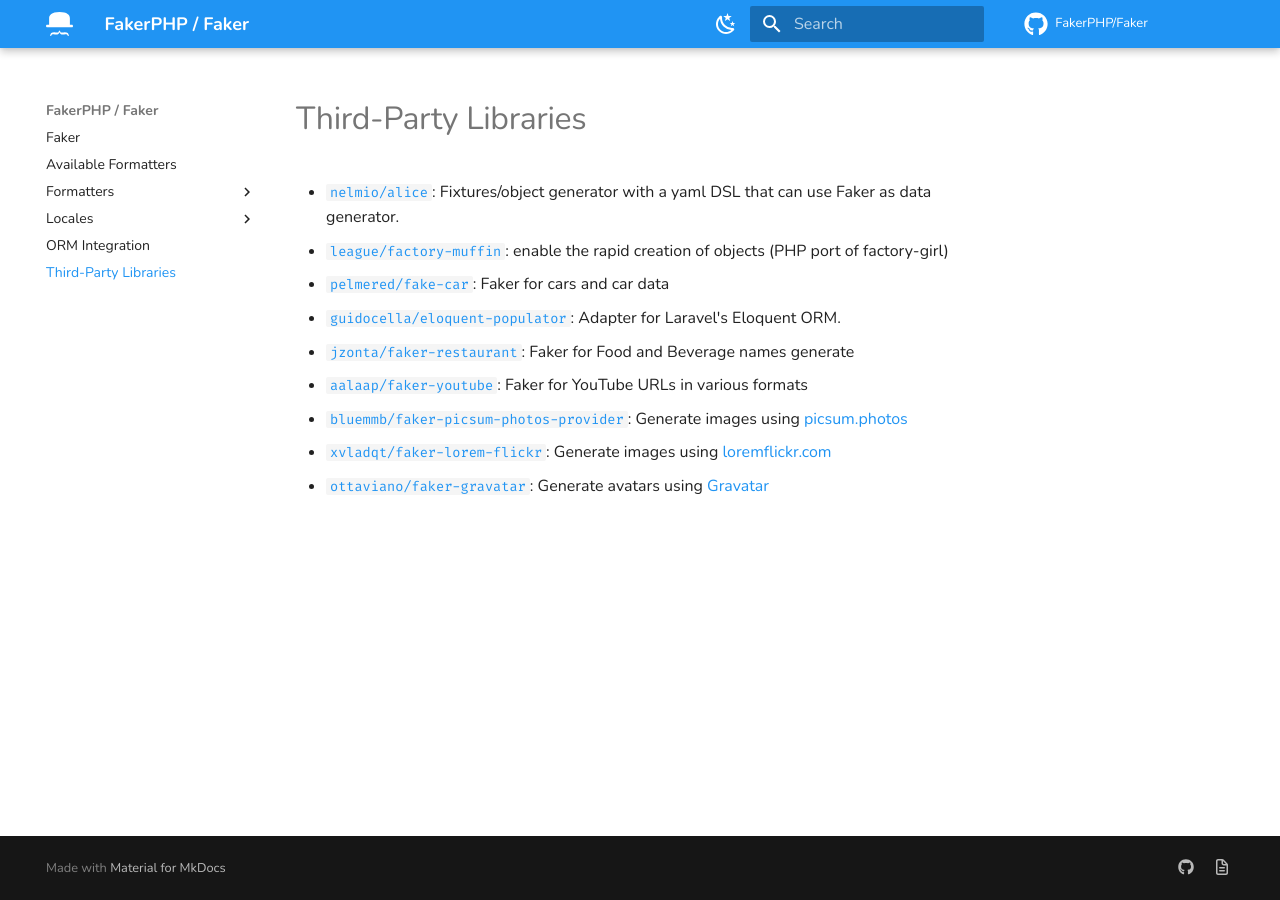
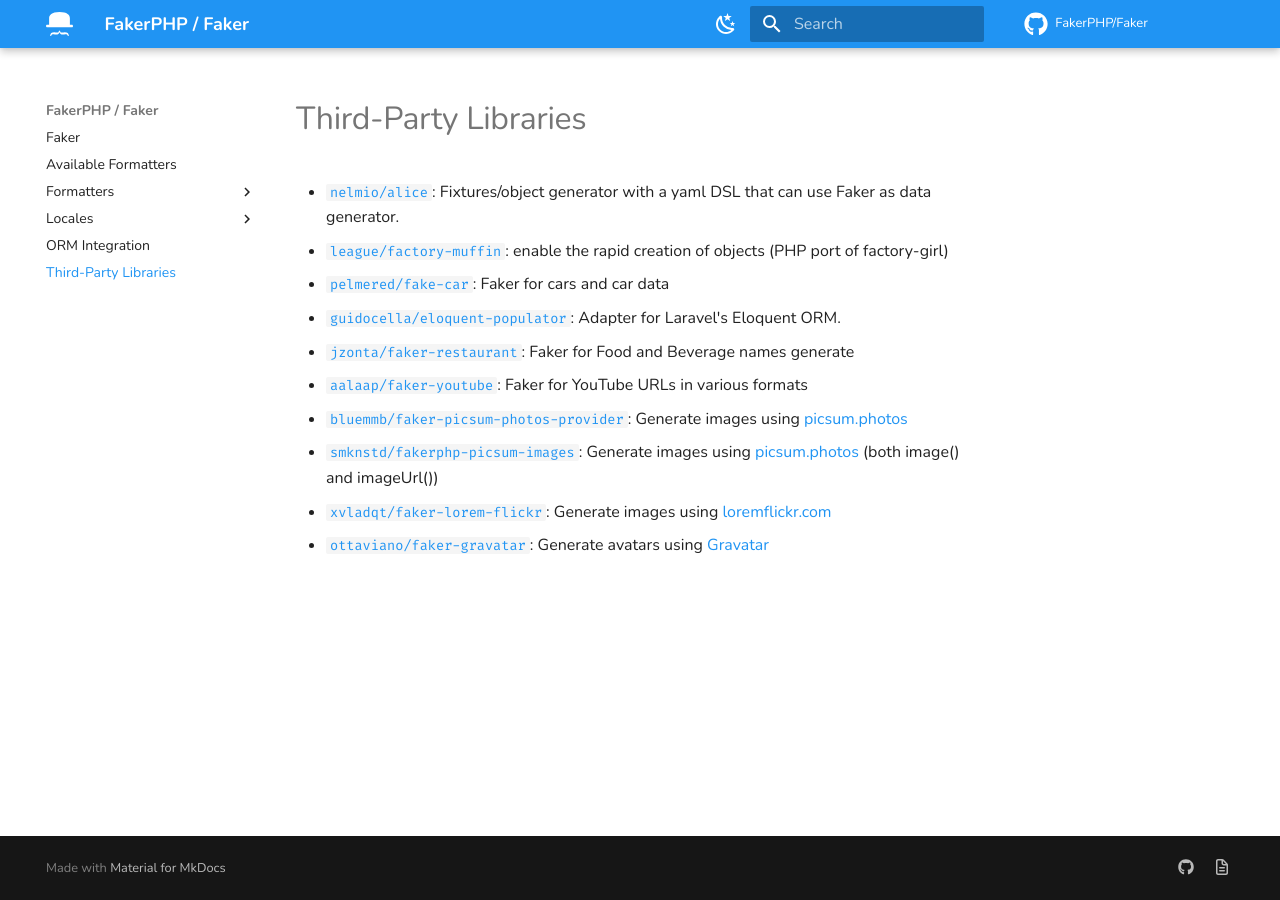
Before and after one commit to FakerPHP/fakerphp.github.io, an MkDocs documentation site: the page built from docs/third-party.md, in a window 1280 px wide. Built offline with MkDocs 1.6.1 and Material for MkDocs 9.7.7, drawn with Linux system fonts in a browser that asks for light colours; nearby versions of some CDN libraries; comment, search, counter and statistics services are not loaded.

Commit message:
add new third party provider smknstd/fakerphp-picsum-images (#75)

```diff
--- a/docs/third-party.md
+++ b/docs/third-party.md
@@ -7,5 +7,6 @@
 - [`jzonta/faker-restaurant`](https://github.com/jzonta/FakerRestaurant): Faker for Food and Beverage names generate
 - [`aalaap/faker-youtube`](https://github.com/aalaap/faker-youtube): Faker for YouTube URLs in various formats
 - [`bluemmb/faker-picsum-photos-provider`](https://github.com/bluemmb/Faker-PicsumPhotos): Generate images using [picsum.photos](http://picsum.photos/)
+- [`smknstd/fakerphp-picsum-images`](https://github.com/smknstd/fakerphp-picsum-images): Generate images using [picsum.photos](http://picsum.photos/) (both image() and imageUrl())
 - [`xvladqt/faker-lorem-flickr`](https://github.com/xvladxtremal/Faker-LoremFlickr): Generate images using [loremflickr.com](http://loremflickr.com/)
 - [`ottaviano/faker-gravatar`](https://github.com/ottaviano/faker-gravatar): Generate avatars using [Gravatar](https://en.gravatar.com/site/implement/images/)
```
